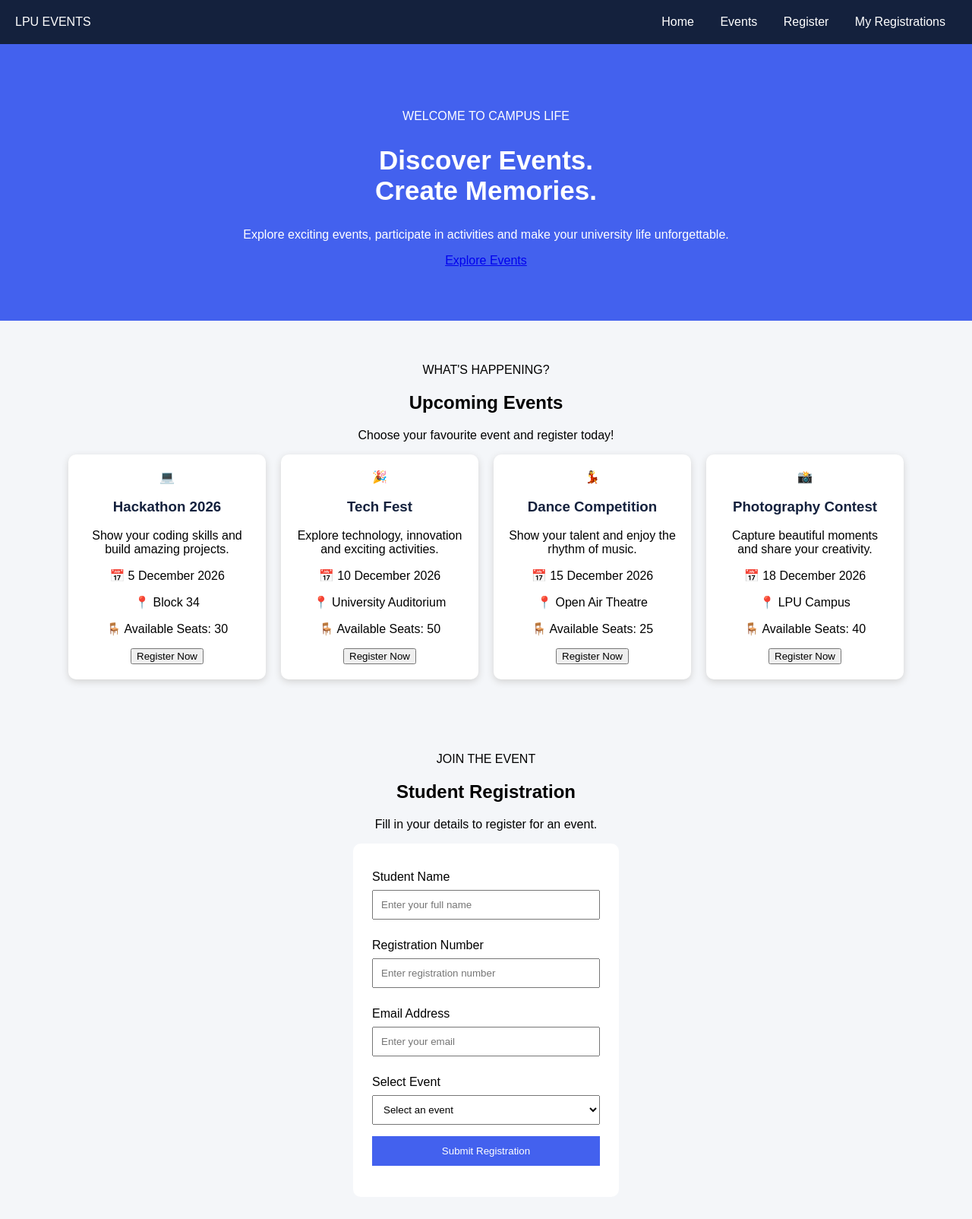
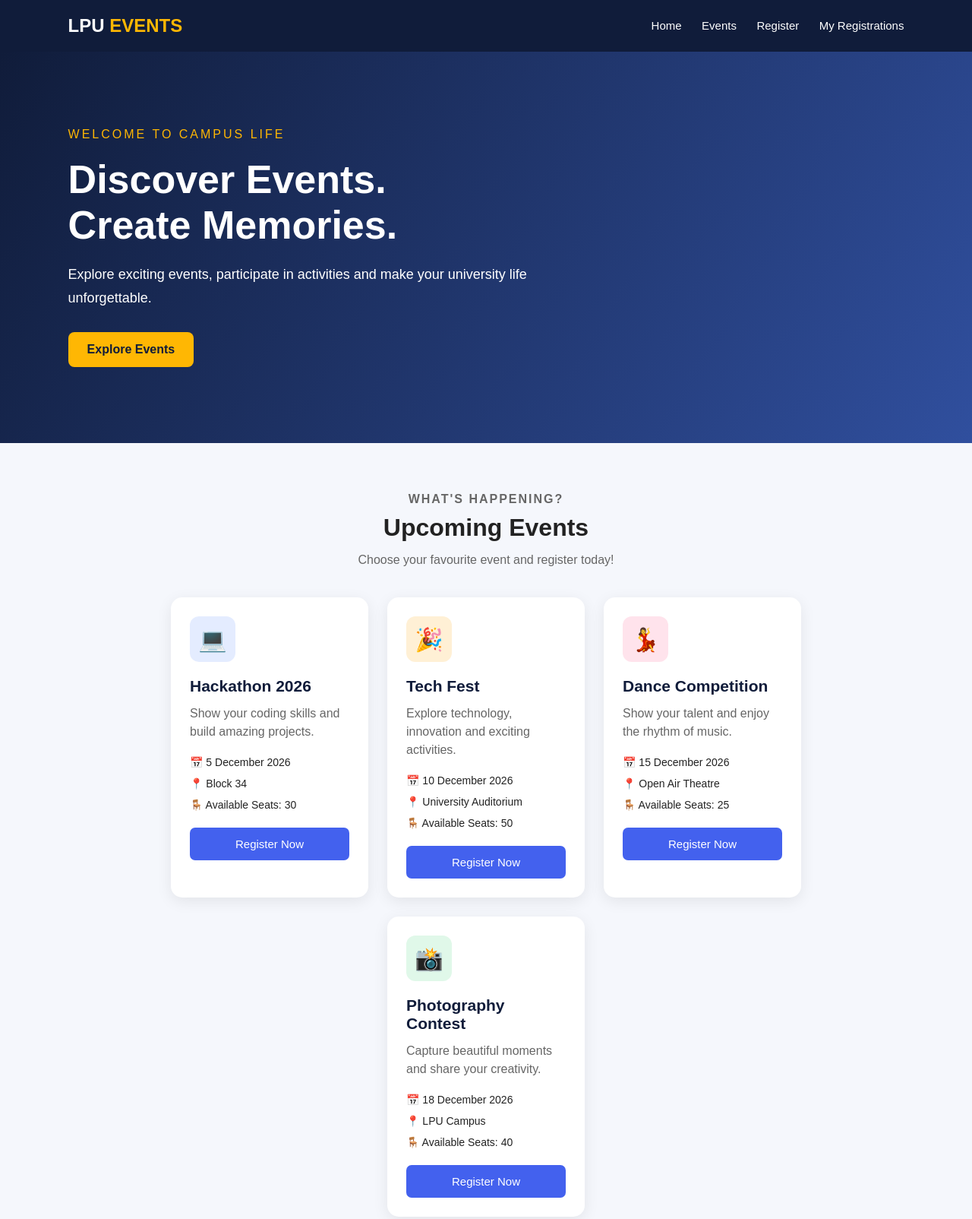
Before and after one commit to imanusharaj-cmd/Campus-Event-and-Management, a plain HTML site: page index.html in a window 1280 px wide. Shown: the top 1604 px of the page at 76% size. Drawn offline with Linux system fonts and the light colour scheme.

Commit message:
Refactor CSS styles for consistency and clarity

```diff
--- a/style.css
+++ b/style.css
@@ -1,180 +1,357 @@
-/* Basic Settings */
+
+/* BASIC SETTINGS */
+
+* {
+    margin: 0;
+    padding: 0;
+    box-sizing: border-box;
+}
 
 body {
-    margin: 0;
     font-family: Arial, sans-serif;
-    background-color: #f4f6f9;
+    background-color: #f5f7fc;
+    color: #222;
 }
 
 
-/* Navigation Bar */
+/* NAVBAR */
 
 header {
-    background-color: #14213d;
+    background-color: #101c3a;
     color: white;
-
-    padding: 20px;
+    padding: 20px 7%;
 
     display: flex;
     justify-content: space-between;
     align-items: center;
 }
 
+.logo {
+    font-size: 24px;
+    font-weight: bold;
+}
+
+.logo span {
+    color: #ffb703;
+}
+
 nav a {
     color: white;
     text-decoration: none;
+    margin-left: 22px;
+    font-size: 15px;
+}
 
-    margin: 15px;
+nav a:hover {
+    color: #ffb703;
 }
 
 
-/* Home Section */
+/* HOME SECTION */
 
 #home {
-    background-color: #4361ee;
+    background: linear-gradient(120deg, #101c3a, #304f9e);
     color: white;
+    padding: 100px 7%;
+}
 
-    text-align: center;
+.hero-content {
+    max-width: 650px;
+}
 
-    padding: 70px 20px;
+.tagline {
+    color: #ffb703;
+    letter-spacing: 3px;
+    margin-bottom: 20px;
 }
 
 #home h1 {
-    font-size: 35px;
+    font-size: 52px;
+    margin-bottom: 20px;
 }
 
-#home button {
-    background-color: orange;
-    border: none;
+.hero-text {
+    font-size: 18px;
+    line-height: 1.7;
+    margin-bottom: 30px;
+}
 
-    padding: 12px 25px;
+.hero-button {
+    display: inline-block;
+    background-color: #ffb703;
+    color: #101c3a;
+    text-decoration: none;
+    padding: 14px 25px;
+    border-radius: 8px;
+    font-weight: bold;
+}
 
-    cursor: pointer;
+.hero-button:hover {
+    background-color: white;
 }
 
 
-/* Events Section */
+/* SECTION HEADING */
 
-#events {
-    padding: 40px 20px;
+section {
+    padding: 65px 7%;
+}
 
+.section-heading {
     text-align: center;
+    margin-bottom: 40px;
 }
+
+.small-heading {
+    color: #4361ee;
+    font-weight: bold;
+    letter-spacing: 2px;
+    margin-bottom: 10px;
+}
+
+.section-heading h2 {
+    font-size: 32px;
+    margin-bottom: 15px;
+}
+
+.section-heading p {
+    color: #666;
+}
+
+
+/* EVENT CARDS */
 
 .event-container {
     display: flex;
-
     justify-content: center;
     flex-wrap: wrap;
-
-    gap: 20px;
+    gap: 25px;
 }
 
 .event-card {
     background-color: white;
+    width: 260px;
+    padding: 25px;
+    border-radius: 15px;
+    box-shadow: 0 5px 20px rgba(0, 0, 0, 0.08);
 
-    width: 220px;
+    transition: 0.3s;
+}
 
-    padding: 20px;
+.event-card:hover {
+    transform: translateY(-8px);
+    box-shadow: 0 10px 25px rgba(0, 0, 0, 0.15);
+}
 
-    border-radius: 10px;
+.event-icon {
+    width: 60px;
+    height: 60px;
+    border-radius: 12px;
 
-    box-shadow: 0px 3px 10px lightgray;
+    display: flex;
+    justify-content: center;
+    align-items: center;
+
+    font-size: 30px;
+    margin-bottom: 20px;
+}
+
+.blue {
+    background-color: #e4ecff;
+}
+
+.orange {
+    background-color: #fff0d5;
+}
+
+.pink {
+    background-color: #ffe3ec;
+}
+
+.green {
+    background-color: #e0f8e9;
 }
 
 .event-card h3 {
-    color: #14213d;
+    color: #101c3a;
+    font-size: 21px;
+    margin-bottom: 12px;
+}
+
+.event-card > p {
+    color: #666;
+    line-height: 1.5;
+    margin-bottom: 15px;
+}
+
+.event-info {
+    margin-top: 20px;
+}
+
+.event-info p {
+    margin-bottom: 12px;
+    font-size: 14px;
+}
+
+.event-card button {
+    background-color: #4361ee;
+    color: white;
+    border: none;
+    width: 100%;
+    padding: 13px;
+    border-radius: 7px;
+    margin-top: 10px;
+    cursor: pointer;
+    font-size: 15px;
+}
+
+.event-card button:hover {
+    background-color: #101c3a;
 }
 
 
-/* Registration Section */
+/* REGISTRATION FORM */
 
 #registration {
-    padding: 40px 20px;
-
-    text-align: center;
+    background-color: #eaf0ff;
 }
 
 form {
     background-color: white;
-
-    width: 300px;
-
+    max-width: 450px;
     margin: auto;
-
-    padding: 25px;
-
-    border-radius: 10px;
+    padding: 30px;
+    border-radius: 15px;
+    box-shadow: 0 5px 20px rgba(0, 0, 0, 0.08);
 }
 
 label {
     display: block;
-
-    text-align: left;
-
-    margin-top: 10px;
+    margin-bottom: 8px;
+    font-weight: bold;
 }
 
-input, select {
+input,
+select {
     width: 100%;
+    padding: 13px;
+    border: 1px solid #ccc;
+    border-radius: 7px;
+    margin-bottom: 20px;
+    font-size: 15px;
+}
 
-    padding: 10px;
-
-    margin-top: 8px;
-    margin-bottom: 15px;
-
-    box-sizing: border-box;
+input:focus,
+select:focus {
+    outline: none;
+    border-color: #4361ee;
 }
 
 form button {
+    width: 100%;
+    padding: 14px;
     background-color: #4361ee;
     color: white;
-
     border: none;
-
-    padding: 12px;
-
-    width: 100%;
-
+    border-radius: 7px;
     cursor: pointer;
+    font-size: 16px;
 }
 
-
-/* Message */
+form button:hover {
+    background-color: #101c3a;
+}
 
 #message {
-    color: green;
-
+    text-align: center;
+    margin-top: 20px;
     font-weight: bold;
 }
 
 
-/* Footer */
+/* REGISTRATION LIST */
 
-footer {
-    background-color: #14213d;
-    color: white;
+#registrationList {
+    max-width: 700px;
+    margin: auto;
+}
 
+.registration-card {
+    background-color: white;
+    padding: 20px;
+    margin-bottom: 15px;
+    border-radius: 10px;
+    box-shadow: 0 3px 12px rgba(0, 0, 0, 0.07);
+}
+
+.registration-card h3 {
+    color: #4361ee;
+    margin-bottom: 10px;
+}
+
+.registration-card p {
+    margin: 7px 0;
+}
+
+.empty-message {
     text-align: center;
-
-    padding: 20px;
+    color: #777;
 }
 
 
-/* Mobile Responsive */
+/* FOOTER */
 
-@media (max-width: 600px) {
+footer {
+    background-color: #101c3a;
+    color: white;
+    text-align: center;
+    padding: 35px 20px;
+}
+
+footer h3 {
+    color: #ffb703;
+    margin-bottom: 15px;
+}
+
+footer p {
+    margin: 10px;
+    font-size: 14px;
+}
+
+
+/* MOBILE RESPONSIVE */
+
+@media (max-width: 768px) {
 
     header {
         flex-direction: column;
+        gap: 20px;
     }
 
     nav {
-        margin-top: 15px;
+        text-align: center;
+    }
+
+    nav a {
+        display: inline-block;
+        margin: 8px;
+    }
+
+    #home {
+        padding: 70px 25px;
+    }
+
+    #home h1 {
+        font-size: 36px;
     }
 
     .event-card {
-        width: 90%;
+        width: 100%;
+        max-width: 350px;
+    }
+
+    form {
+        width: 100%;
     }
 
 }
```
